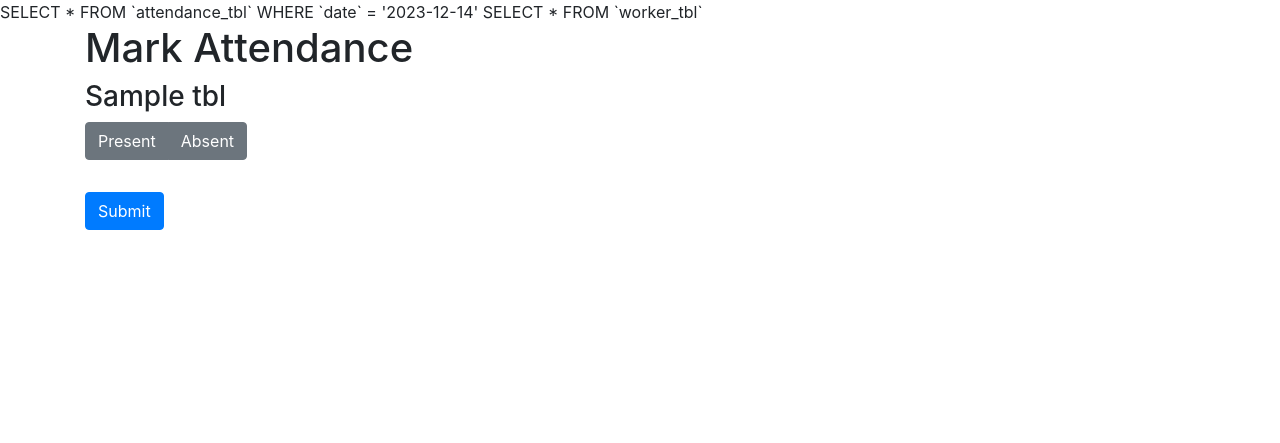
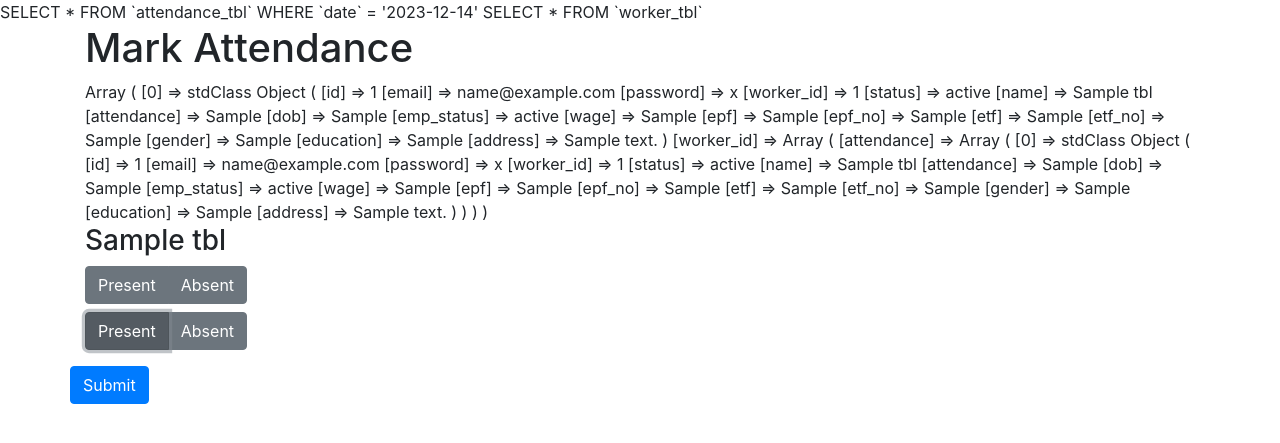
Before and after one commit to praveen-tissera/TG2023, a CodeIgniter app: page /database/index.php/worker/mark_attendance in a window 1280 px wide. Shown: the top 443 px of the page. Run offline with CodeIgniter, Linux system fonts and the light colour scheme; the visitor is signed in with stand-in values (Sample User, id 1); tables that the repository leaves empty or names only in its code hold one stand-in row (values such as "Sample post").

Commit message:
Worker Unit is mostly added

```diff
--- a/application/controllers/worker.php
+++ b/application/controllers/worker.php
@@ -12,16 +12,35 @@ class worker extends CI_Controller
         $this->load->library('session');
         $this->load->model('worker_model');
         date_default_timezone_set("Asia/colombo");
+        $this->checkSessionExist();
     }
 
     public function manage_worker()
     {
-        $this->load->view('worker/manage_workers');
+        $success = $this->session->flashdata('success');
+        $error = $this->session->flashdata('error');
+        $data = [];
+        if (!empty($success)) {
+            $data['success'] = $success;
+        }
+        if (!empty($error)) {
+            $data['error'] = $error;
+        }
+        $this->load->view('worker/manage_workers',$data);
     }
 
     public function register_worker()
     {
-        $this->load->view('worker/register_workers');
+        $success = $this->session->flashdata('success');
+        $error = $this->session->flashdata('error');
+        $data = [];
+        if (!empty($success)) {
+            $data['success'] = $success;
+        }
+        if (!empty($error)) {
+            $data['error'] = $error;
+        }
+        $this->load->view('worker/register_worker',$data);
     }
 
     public function mark_attendance()
@@ -35,6 +54,7 @@ class worker extends CI_Controller
         if (!empty($error)) {
             $data['error'] = $error;
         }
+
         $attendance = $this->worker_model->attendance();
         $data['attendance'] = $attendance;
         $this->load->view('worker/mark_attendance', $data);
@@ -43,42 +63,45 @@ class worker extends CI_Controller
     public function register_worker_Submit()
     {
         $this->form_validation->set_rules('name', 'Username', 'required');
-        $this->form_validation->set_rules('email', 'Email', 'required');
-        $this->form_validation->set_rules('password', 'Password', 'required');
         $this->form_validation->set_rules('address', 'Address', 'required');
         if ($this->form_validation->run() == FALSE) {
-            $this->load->view('register');
+            $this->session->set_flashdata('error', 'Name and Address are required');
+            redirect("worker/register_worker");
         } else {
             echo "success";
             // print_r($_POST);
             $current_date = date('Y-m-d');
             // associative array
             $data = array(
-                'id' => NULL,
+                'worker_id' => $_POST['worker_id'],
                 'name' => $_POST['name'],
-                'email' => $_POST['email'],
-                'password' => $_POST['password'],
-                'address' => $_POST['address'],
-                'created_date' =>  $current_date
+                'dob' => $_POST['dob'],
+                'emp_status' => $_POST['emp_status'],
+                'wage' => $_POST['wage'],
+                'EPF' => $_POST['EPF'],
+                'EPF_no' => $_POST['EPF_no'],
+                'ETF' => $_POST['ETF'],
+                'ETF_no' => $_POST['ETF_no'],
+                'gender' => $_POST['gender'],
+                'education' => $_POST['education'],
+                'address' => $_POST['address']
             );
 
-            // print_r($data);
-            // pass this array to model
-            $result = $this->user_model->registerUser($data);
+
+            $result = $this->worker_model->registerworker($data);
             if ($result) {
                 $data = array(
-                    'success' => 'User Register Successfuly'
+                    'success' => 'Worker Registered Sucessfully'
                 );
-                $this->load->view('register', $data);
+                $this->load->view('worker/manage_workers', $data);
             } else {
                 $data = array(
-                    'error' => 'User Exist with this Email. Please try again'
+                    'error' => 'Worker is already registred'
                 );
-                $this->load->view('register', $data);
+                $this->load->view('worker/register_worker', $data);
             }
 
 
-            // $this->load->view('formsuccess');
         }
     }
     public function attendanceSubmit()
@@ -111,7 +134,8 @@ class worker extends CI_Controller
             }
         }
     }
-    public function view_worker(){
+    public function view_worker()
+    {
         $success = $this->session->flashdata('success');
         $error = $this->session->flashdata('error');
         $data = [];
@@ -138,14 +162,13 @@ class worker extends CI_Controller
             $data['error'] = $error;
         }
 
-            $result = $this->worker_model->getworkerDataByID($id);
-            if ($result) {
-                $data['workerdata'] = $result;
-                $this->load->view('worker/edit_worker', $data);
-            }
-
+        $result = $this->worker_model->getworkerDataByID($id);
+        if ($result) {
+            $data['workerdata'] = $result;
+            $this->load->view('worker/edit_worker', $data);
+        }
     }
-    public function editProfileSubmit()
+    public function editworkerSubmit()
     {
         $this->form_validation->set_rules('address', 'Address', 'required');
         if ($this->form_validation->run() == FALSE) {
@@ -180,4 +203,13 @@ class worker extends CI_Controller
             }
         }
     }
+    private function checkSessionExist()
+    {
+        if (!$this->session->has_userdata('userinfo')) {
+            $this->session->set_flashdata('error', 'Please login first to access the page');
+            redirect('login/userlogin');
+        } else {
+            return true;
+        }
+    }
 }
--- a/application/models/worker_model.php
+++ b/application/models/worker_model.php
@@ -13,14 +13,14 @@ class worker_model extends CI_Model
     {
         // print_r($data);
         $query = $this->db->select('*')
-            ->where('email', $data['email'])
-            ->get('register_tbl');
+            ->where('name', $data['name'])
+            ->get('worker_tbl');
 
         // echo $query->num_rows();
         if ($query->num_rows() == 1) {
             return false;
         } else {
-            $this->db->insert('register_tbl', $data);
+            $this->db->insert('worker_tbl', $data);
             return true;
         }
     }
@@ -64,12 +64,18 @@ class worker_model extends CI_Model
     public function attendance()
     {
         $this->load->model('worker_model');
-        if ($this->worker_model->check_if_attendance()) {
-            $id = 1;
-            $condition = "worker_id='{$id}'";
+        $currentdate = date('Y-m-d');
+        if ($this->worker_model->check_if_attendance()) {;
+            $query = $this->db->get('worker_tbl');
+            $workerdata = $query->result();
+            $condition = "date='{$currentdate}' ";
             $query = $this->db->select('*')
-                ->where($condition)
-                ->get('worker_tbl');
+            ->where($condition)
+            ->get('attendance_tbl');
+            $attendance = $query->result();
+            foreach($workerdata as $key => $value){
+                $workerdata[$key]['attendance']=$attendance;
+            }
             echo $this->db->last_query();
             if ($query->num_rows() == 1) {
                 return $query->result();
@@ -80,11 +86,14 @@ class worker_model extends CI_Model
 
             $query = $this->db->get('worker_tbl');
             echo $this->db->last_query();
-            // return $query->result();
+            $attendance = $query->result();
+            foreach($attendance as $index){
+                $attendance['worker_id']['attendance'] = $attendance;
+            }
             if ($query->num_rows() == 0) {
                 return false;
             } else {
-                return $query->result();
+                return $attendance;
             }
         }
     }
@@ -114,17 +123,42 @@ class worker_model extends CI_Model
         }
     }
 
-    public function getworkerDataByID($id){
+    public function getworkerDataByID($id)
+    {
         $condition = "worker_id='{$id}'";
         $query = $this->db->select('*')
-                        ->where($condition)
-                        ->get('worker_tbl');
+            ->where($condition)
+            ->get('worker_tbl');
         echo $this->db->last_query();
         // return $query->result();
-        if($query->num_rows() == 1){
+        if ($query->num_rows() == 1) {
             return $query->result();
-        }else{
+        } else {
             return false;
         }
     }
+    public function updateworker($data){
+        $condition ="worker_id  ='{$data['worker_id']}'";
+        $this->db->set('name', $data['name']);
+        $this->db->set('dob', $data['dob']);
+        $this->db->set('emp_status', $data['emp_status']);
+        $this->db->set('wage', $data['wage']);
+        $this->db->set('EPF', $data['EPF']);
+        $this->db->set('EPF_no', $data['EPF_no']);
+        $this->db->set('ETF', $data['ETF']);
+        $this->db->set('ETF_no', $data['ETF_no']);
+        $this->db->set('gender', $data['gender']);
+        $this->db->set('education', $data['education']);
+        $this->db->set('address', $data['address']);
+        $this->db->where($condition);
+        $this->db->update('worker_tbl');
+         echo $this->db->last_query();
+        if($this->db->affected_rows() == 1){
+            return(1);
+        }else if($this->db->affected_rows() == 0){
+            return(0);
+        }else{
+            return(-1);
+        }
+    }
 }
--- a/application/views/worker/mark_attendance.php
+++ b/application/views/worker/mark_attendance.php
@@ -32,29 +32,28 @@
                 <h1>Mark Attendance</h1>
             </div>
             <div class="row">
-                <?php echo validation_errors('<div class="alert alert-danger">', '</div>'); ?>
-                <?php echo form_open('worker/attendanceSubmit') ?>
+                <?php echo validation_errors('<div class="alert alert-danger">', '</div>');
+                print_r($attendance); ?>
+                <?php echo form_open('worker/attendanceSubmit'); ?>
                 <?php if (isset($attendance)) {
                     foreach ($attendance as $key => $value) { ?>
                         <div class="form-group">
                             <h3><?php printf($value->name) ?></h3>
                             <div class="btn-group btn-group-toggle" data-toggle="buttons">
-                                <label class="btn btn-secondary <?php if (0 == $value->status) {
-                                                                    printf('active');
+                                <label class="btn btn-secondary <?php if (true == $value->status) {
+                                                                    echo 'active';
                                                                 } ?>">
-                                    <input type="radio" name="status" id="present<?php printf($value->worker_id) ?>" autocomplete="off" <?php if (0 == $value->status) {
-                                                                                                                                                printf('checked');
+                                    <input type="radio" name="status" id="present" autocomplete="off" value=<?php true ?> <?php if (true == $value->status) {
+                                                                                                                                echo 'checked';
                                                                                                                             } ?>> Present
                                 </label>
-                                <label class="btn btn-secondary <?php if (0 == $value->status) {
-                                                                    printf('active');
+                                <label class="btn btn-secondary <?php if (false == $value->status) {
+                                                                    echo 'active';
                                                                 } ?>">
-                                    <input type="radio" name="status" id="absent<?php printf($value->worker_id) ?>" autocomplete="off" <?php if (0 == $value->status) {
-                                                                                                                                            printf('checked');
+                                    <input type="radio" name="status" id="absent" autocomplete="off" value=<?php false ?> <?php if (false == $value->status) {
+                                                                                                                                echo 'checked';
                                                                                                                             } ?>> Absent
                                 </label>
-                            </div>
-
                             </div>
                         <?php } ?>
                         </div>
@@ -73,10 +72,7 @@
     </div>
     </div>
     <script>
-        $('.btn').on('click', function() {
-            $(this).siblings('label').removeClass('active');
-            $(this).addClass('active');
-        });
+        $('.btn-group').button('toggle');
     </script>
 </body>
 
--- a/application/views/worker/view_worker.php
+++ b/application/views/worker/view_worker.php
@@ -98,7 +98,7 @@
                     echo "EPF Number";
                     echo "</td>";
                     echo "<td>";
-                    echo $value->EPF_No;
+                    echo $value->EPF_no;
                     echo "</td>";
                     echo "</tr>";
 
```
Also changed, not shown: application/views/worker/edit_worker.php (+14 -12 lines), application/views/worker/register_worker.php (+62 -7 lines). Lines whose indentation alone changed are shown as unchanged.
